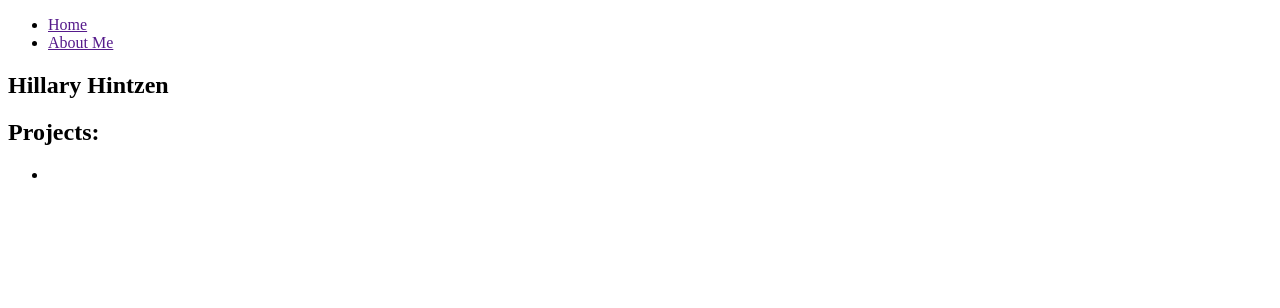
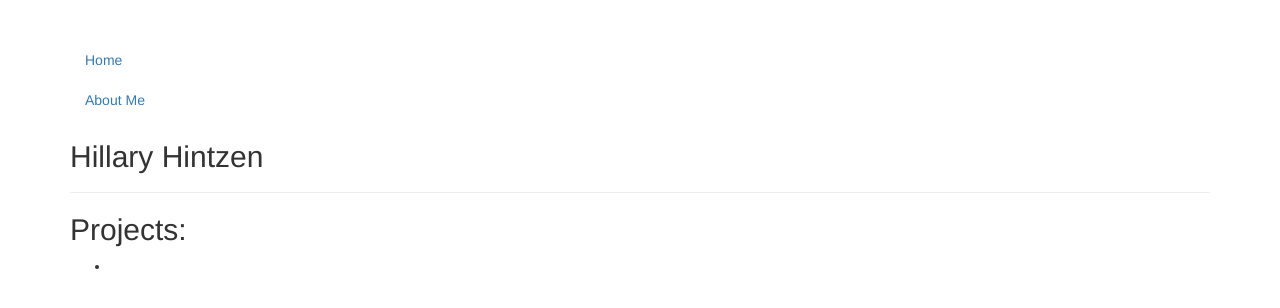
Before and after one commit to hhillaryy/hhillaryy.github.io, a plain HTML site: page index.html in a window 1280 px wide. Drawn offline with nearby package versions, Linux system fonts and the light colour scheme.

Commit message:
add bootstrap CDN to HTML file and basic nav styling

```diff
--- a/index.html
+++ b/index.html
@@ -2,16 +2,15 @@
 <html>
 
   <head>
-    <link href="css/styles.css" rel="stylesheet" type="text/css" media="all">
-    <script src="https://code.jquery.com/jquery-1.11.3.min.js"></script>
-    <script src="https://maxcdn.bootstrapcdn.com/bootstrap/3.3.6/js/bootstrap.min.js"></script>
+    <link href="css/styles.css" rel="stylesheet" type="text/css" media="screen"></link>
+    <link rel="stylesheet" href="https://maxcdn.bootstrapcdn.com/bootstrap/3.3.6/css/bootstrap.min.css" integrity="sha384-1q8mTJOASx8j1Au+a5WDVnPi2lkFfwwEAa8hDDdjZlpLegxhjVME1fgjWPGmkzs7" crossorigin="anonymous">
     <title> Hillary's Portfolio</title>
   </head>
 
   <body>
   <div class="container">
-  <header>
-    <ul>
+  <header class="page-header">
+    <ul class="nav">
       <li><a href="">Home</a></li>
       <li><a href="">About Me</a></li>
     </ul>
```
